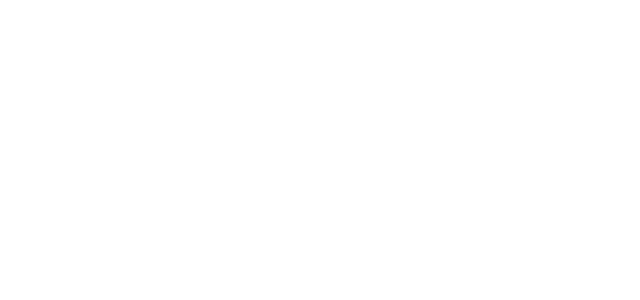
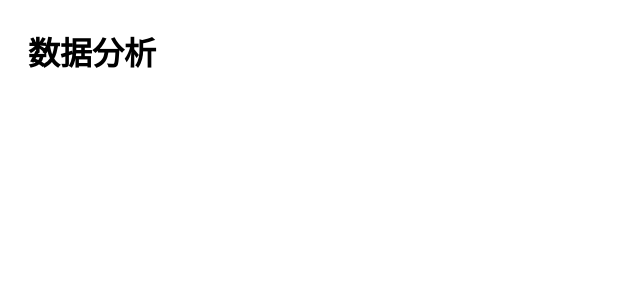
Before and after one commit to asingingfish/valkyrie, a Vue app: page / in a window 1280 px wide. Shown: the top 300 px of the page, without its empty margins (0-640 px from the left). Built offline with nearby package versions, Linux system fonts and the light colour scheme.

Commit message:
append title

```diff
--- a/src/components/home.vue
+++ b/src/components/home.vue
@@ -1,6 +1,8 @@
 <template>
     <div class="container">
-
+        <div class="header">
+            <h1>数据分析</h1>
+        </div>
     </div>
 </template>
 
@@ -33,5 +35,16 @@
 
 
 <style lang="scss">
+    $base-gap: 20px;
 
+    .container {
+        margin: 0;
+        padding: $base-gap;
+    }
+
+    .header {
+        h1 {
+            margin: 0;
+        }
+    }
 </style>
--- a/src/main.js
+++ b/src/main.js
@@ -3,7 +3,7 @@
 import Vue from 'vue';
 import App from './App';
 
-Vue.config.productionTip = false
+Vue.config.productionTip = false;
 
 /* eslint-disable no-new */
 new Vue({
```
